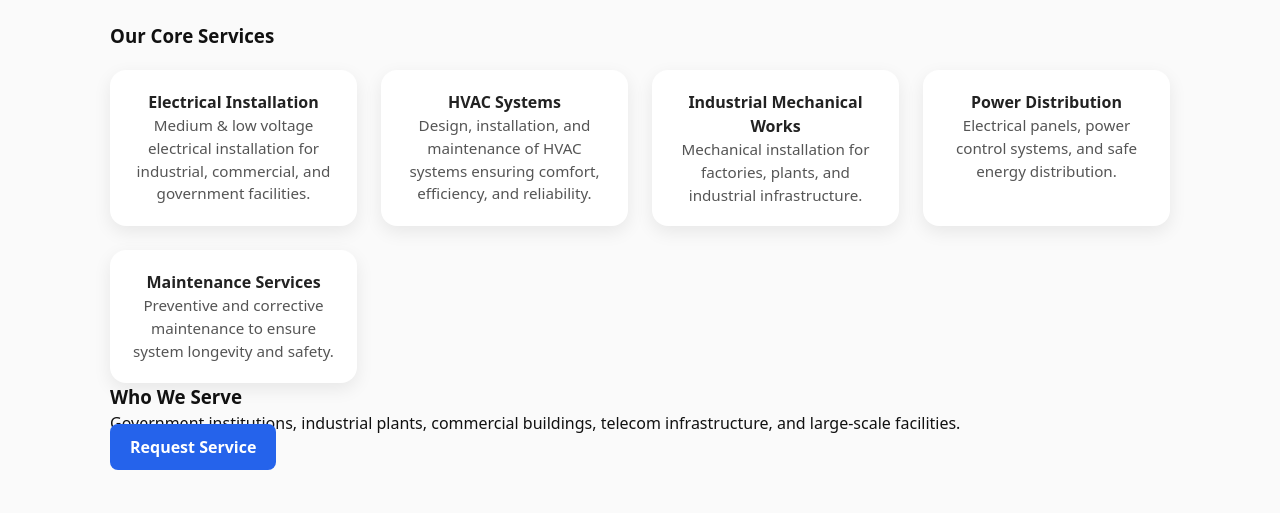
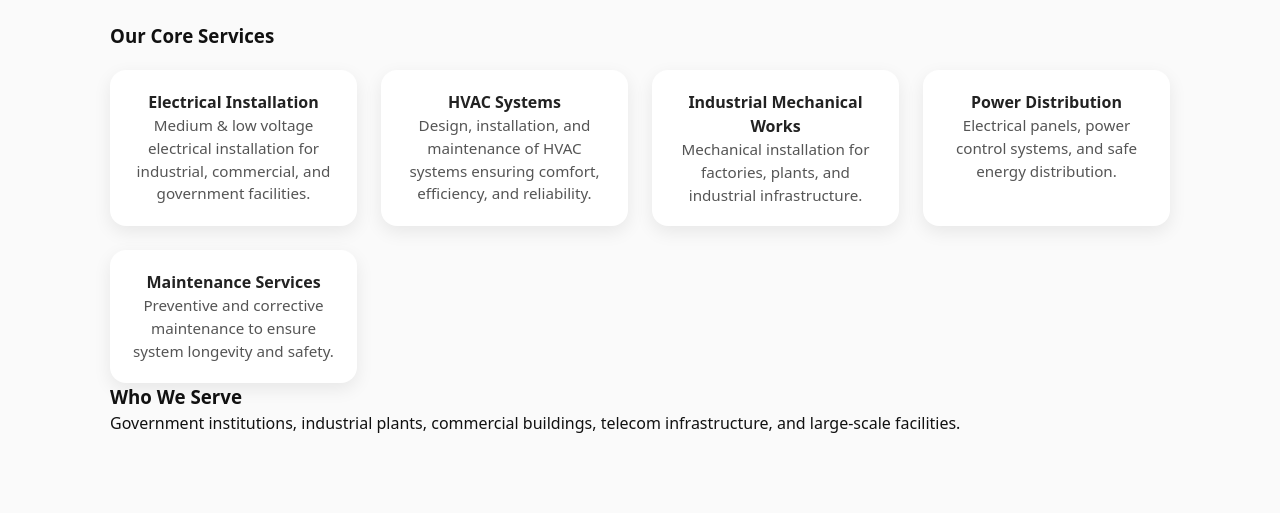
Before and after one commit to bereket4032/ai-hub, a plain HTML site: page frontend/electromechanical.html in a window 1280 px wide. Shown: the part 211-724 px from the top of the page. Drawn offline with Linux system fonts and the light colour scheme.

```diff
--- a/frontend/electromechanical.html
+++ b/frontend/electromechanical.html
@@ -74,12 +74,6 @@
       Government institutions, industrial plants, commercial buildings,
       telecom infrastructure, and large-scale facilities.
     </p>
-
-    <a href="index.html#contact" class="btn btn-primary">
-
-        Request Service
-
-    </a>
   </div>
 </section>
 
```
Also changed, not shown: frontend/smart-systems.html (+0 -3 lines).
